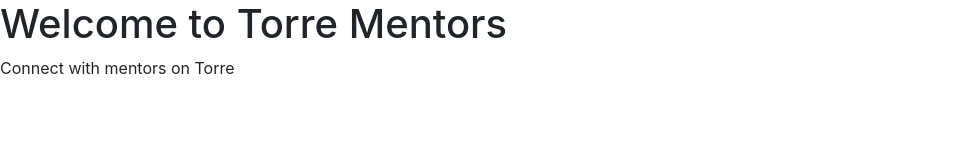
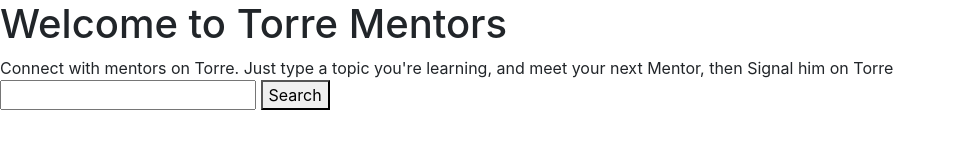
Before and after one commit to santiaguf/torre-mentors, a plain HTML site: page index.html in a window 1280 px wide. Shown: the whole page, without its empty margins (0-956 px from the left). Drawn offline with nearby package versions, Linux system fonts and the light colour scheme.

Commit message:
[add] get Json from torre API

```diff
--- a/index.html
+++ b/index.html
@@ -11,11 +11,35 @@
     <title>Torre mentors</title>
   </head>
   <body>
-    <div>
-    	<h1>Welcome to Torre Mentors</h1>
-    	<span>Connect with mentors on Torre</span>
+    <div id="intro">
+      <h1>Welcome to Torre Mentors</h1>
+      <span>Connect with mentors on Torre. Just type a topic you're learning, and meet your next Mentor, then Signal him on Torre</span>
+    </div>
+    <div id="search-form">
+      <input type="text" id="searchTerm" name="searchTerm"/>
+      <button type="button" onclick="search(document.getElementById('searchTerm').value)">Search</button>
     </div>
 
+    <script type="text/javascript">
+      function search(params) {
+        var myHeaders = new Headers();
+        myHeaders.append("Content-Type", "application/json");
+
+        var raw = JSON.stringify({"and":[{"opento":{"term":"mentoring"}},{"skill":{"term":params,"experience":"potential-to-develop"}}]});
+
+        var requestOptions = {
+          method: 'POST',
+          headers: myHeaders,
+          body: raw,
+          redirect: 'follow'
+        };
+
+        fetch("https://search.torre.co/people/_search/?&offset=10", requestOptions)
+          .then(response => response.text())
+          .then(result => console.log(result))
+          .catch(error => console.log('error', error));
+      }
+    </script>
     <!-- Optional JavaScript -->
     <!-- jQuery first, then Popper.js, then Bootstrap JS -->
     <script src="https://code.jquery.com/jquery-3.5.1.slim.min.js" integrity="sha384-DfXdz2htPH0lsSSs5nCTpuj/zy4C+OGpamoFVy38MVBnE+IbbVYUew+OrCXaRkfj" crossorigin="anonymous"></script>
```
